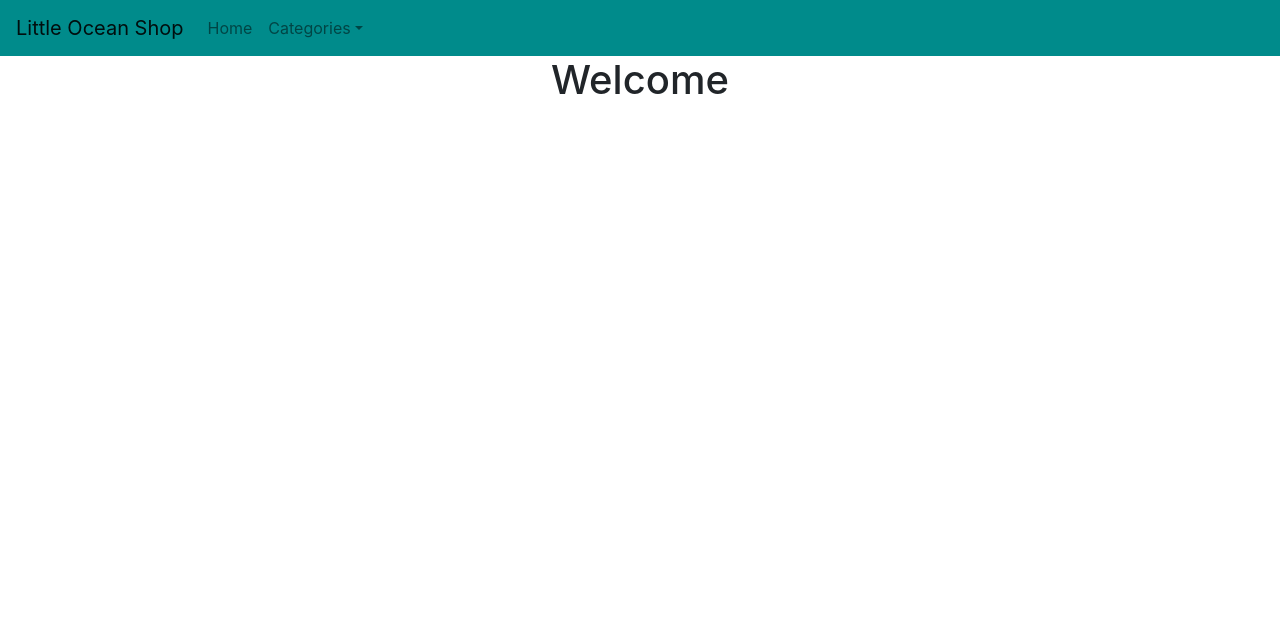
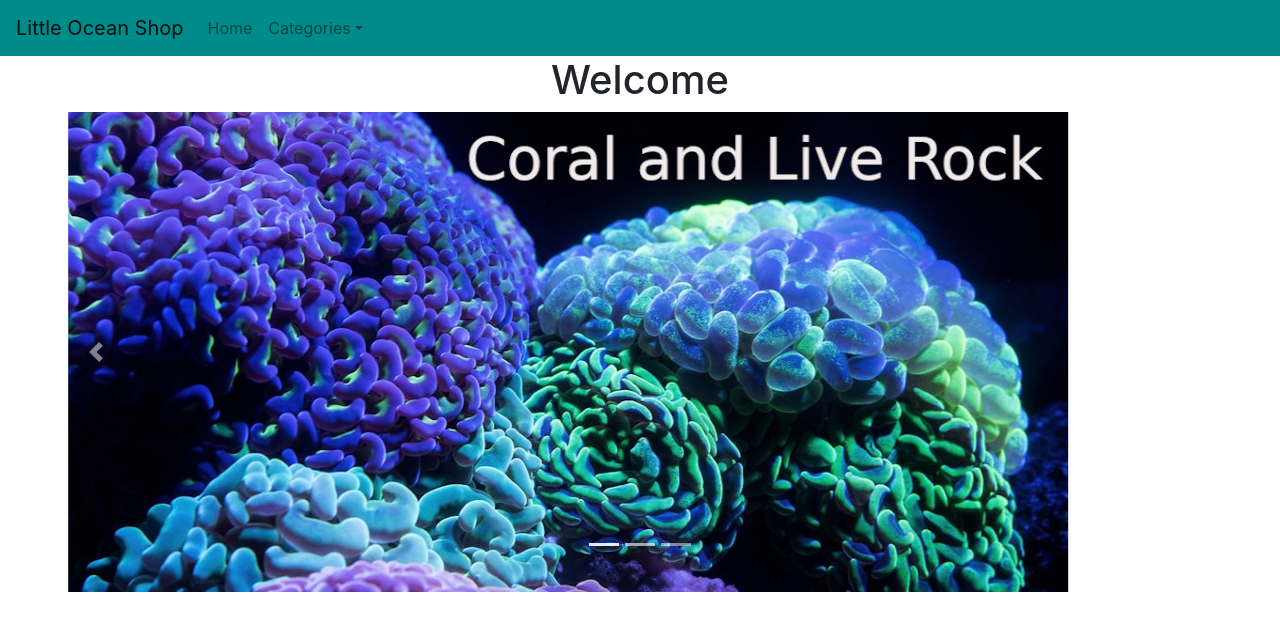
Before and after one commit to jehough/reactproject, a React (Create React App) app in the folder jsfrontend/: page / in a window 1280 px wide. Shown: the top 630 px of the page. Built offline with nearby package versions, Linux system fonts and the light colour scheme.

Commit message:
adds carousel to the home page

```diff
--- a/jsfrontend/src/views/components/home.js
+++ b/jsfrontend/src/views/components/home.js
@@ -1,10 +1,22 @@
 import React, {Component} from 'react';
+import Carousel from 'react-bootstrap/Carousel'
 
 export default class Home extends Component {
 
   render(){
     return(<div>
       <h1>Welcome</h1>
+      <Carousel>
+        <Carousel.Item>
+          <img className="carouselImage" src="./coral.jpeg" alt="First Slide"/>
+        </Carousel.Item>
+        <Carousel.Item>
+          <img clasName="carouselImage" src="./blackskirt.jpeg" alt="Second Slide" />
+        </Carousel.Item>
+        <Carousel.Item>
+          <img className="carouselImage" src="./Koi.jpeg" alt="Third Slide" />
+        </Carousel.Item>
+      </Carousel>
     </div>)
   }
 }
```
